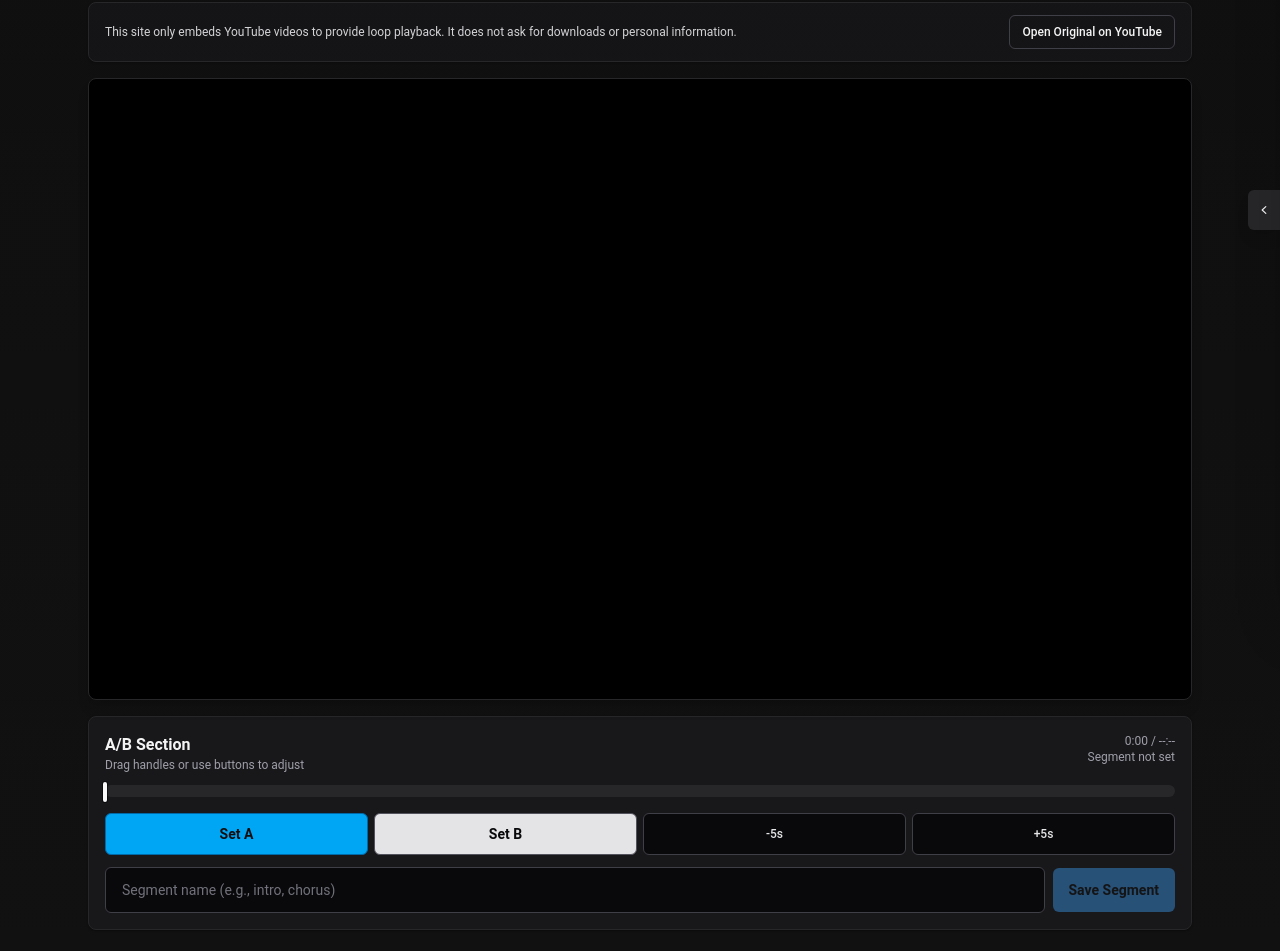
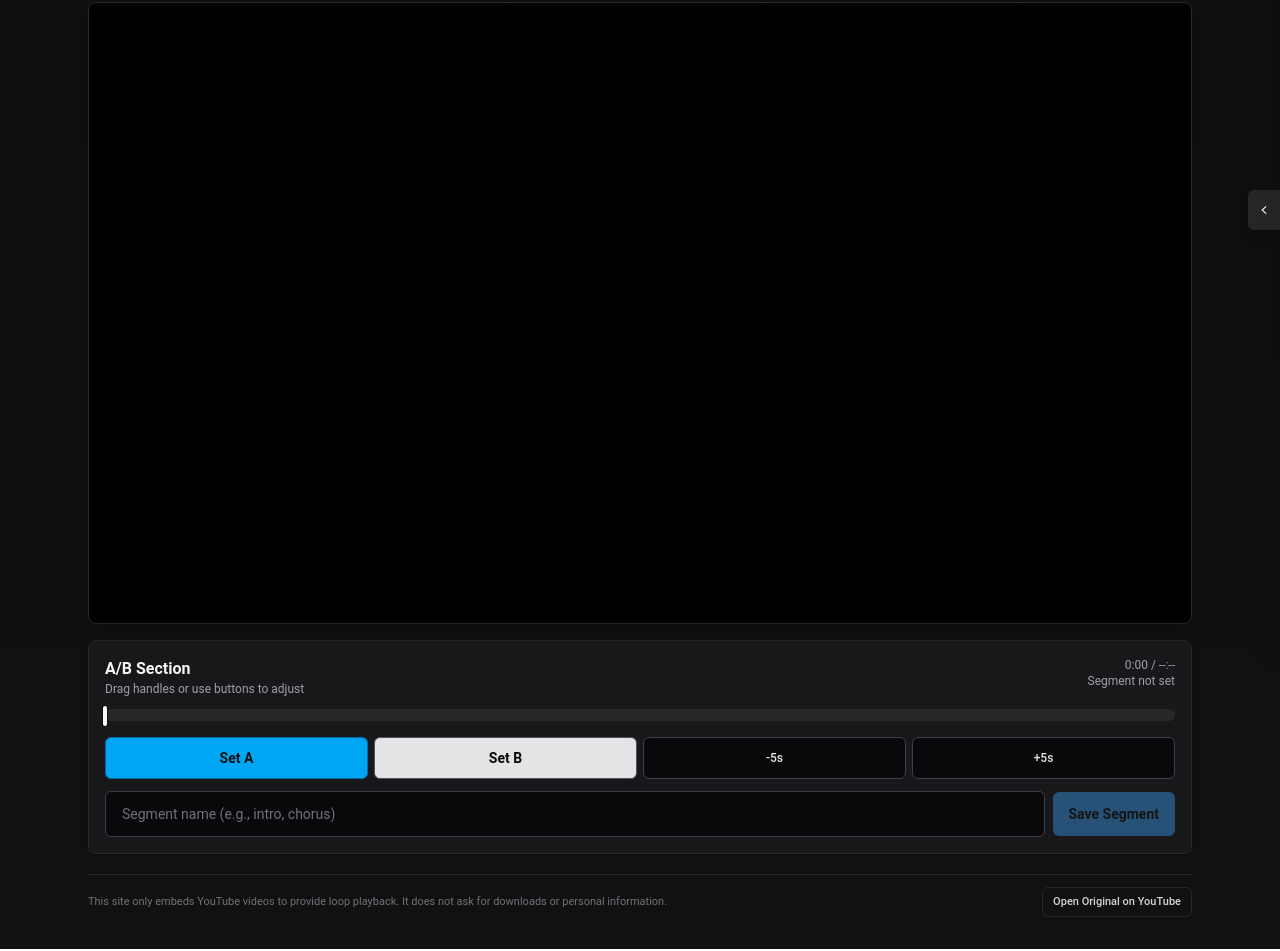
Before and after one commit to jhw2/youtube_looper, a Next.js app: page / in a window 1280 px wide. Shown: the part 190-1141 px from the top of the page. Built offline with nearby package versions, Linux system fonts and the light colour scheme.

Commit message:
Move safety notice to footer

```diff
--- a/app/page.tsx
+++ b/app/page.tsx
@@ -828,19 +828,6 @@ export default function Home() {
         </button>
       </section>
 
-      <section className="flex flex-col gap-2 rounded-lg border border-zinc-800 bg-zinc-900/70 px-4 py-3 text-xs text-zinc-300 shadow-[0_1px_2px_rgba(0,0,0,0.25)] sm:flex-row sm:items-center sm:justify-between">
-        <p>{t("safetyNotice")}</p>
-        <a
-          href={`https://www.youtube.com/watch?v=${videoId}`}
-          target="_blank"
-          rel="noopener noreferrer"
-          className="shrink-0 rounded-md border border-zinc-700 px-3 py-2 text-center font-medium text-zinc-100 transition hover:border-zinc-500 hover:bg-zinc-800"
-        >
-          {t("openOnYouTube")}
-        </a>
-      </section>
-
-
       {/* Saved Segments - Sticky Top */}
 
       {currentVideoSegments.length > 0 && (<section className="sticky top-0 z-50 -mx-3 space-y-3 border-y border-zinc-800 bg-[#0f0f0f]/95 p-3 shadow-[0_1px_2px_rgba(0,0,0,0.35)] backdrop-blur sm:mx-0 sm:rounded-lg sm:border sm:p-4">
@@ -1459,6 +1446,20 @@ export default function Home() {
           </div>
         </div>
       )}
+
+      <footer className="pb-4 pt-1 text-[11px] text-zinc-500 sm:pb-2">
+        <div className="flex flex-col gap-2 border-t border-zinc-800 pt-3 sm:flex-row sm:items-center sm:justify-between">
+          <p>{t("safetyNotice")}</p>
+          <a
+            href={`https://www.youtube.com/watch?v=${videoId}`}
+            target="_blank"
+            rel="noopener noreferrer"
+            className="inline-flex shrink-0 items-center justify-center rounded-md border border-zinc-800 px-2.5 py-1.5 text-[11px] font-medium text-zinc-300 transition hover:border-zinc-600 hover:bg-zinc-900 hover:text-zinc-100"
+          >
+            {t("openOnYouTube")}
+          </a>
+        </div>
+      </footer>
     </main>
   )
 }
```
